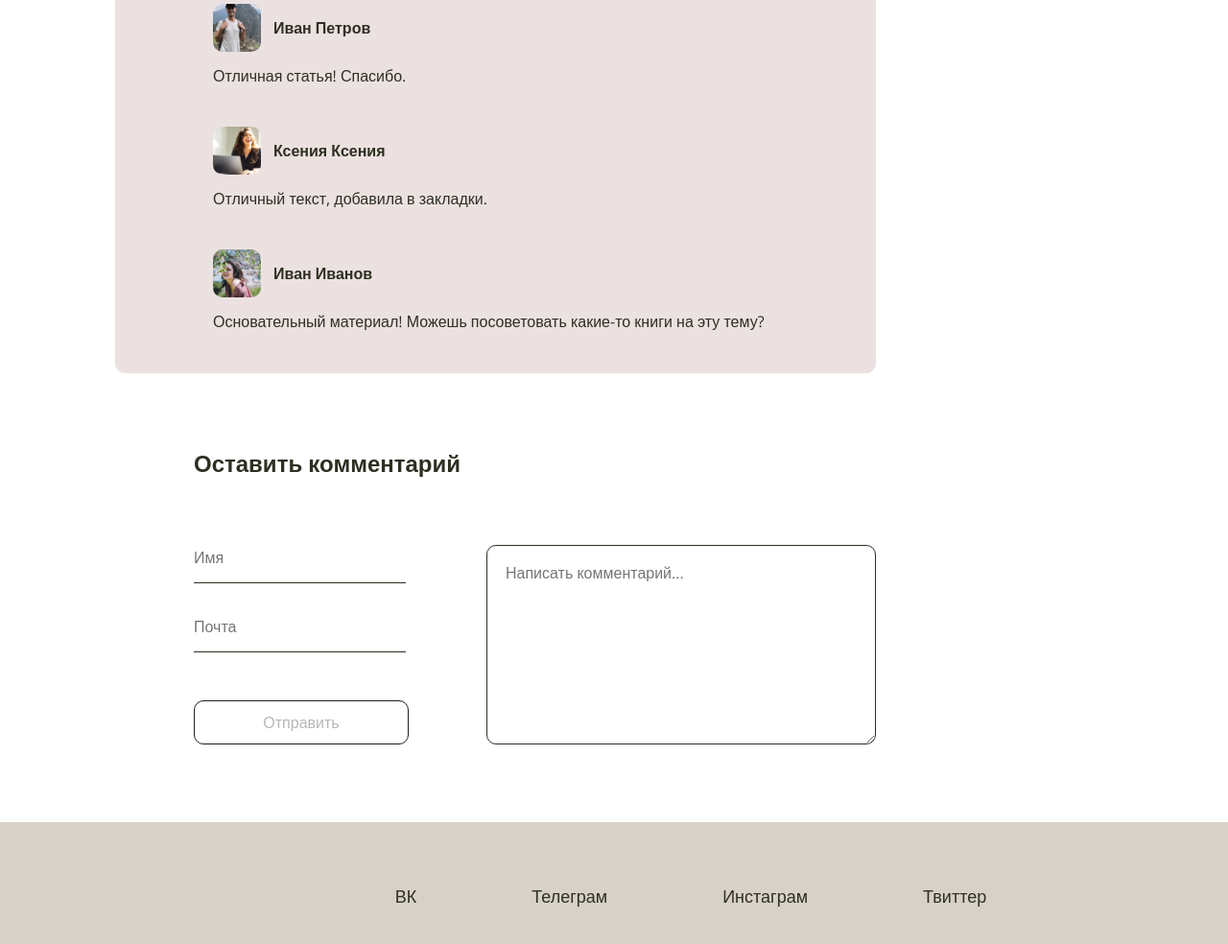
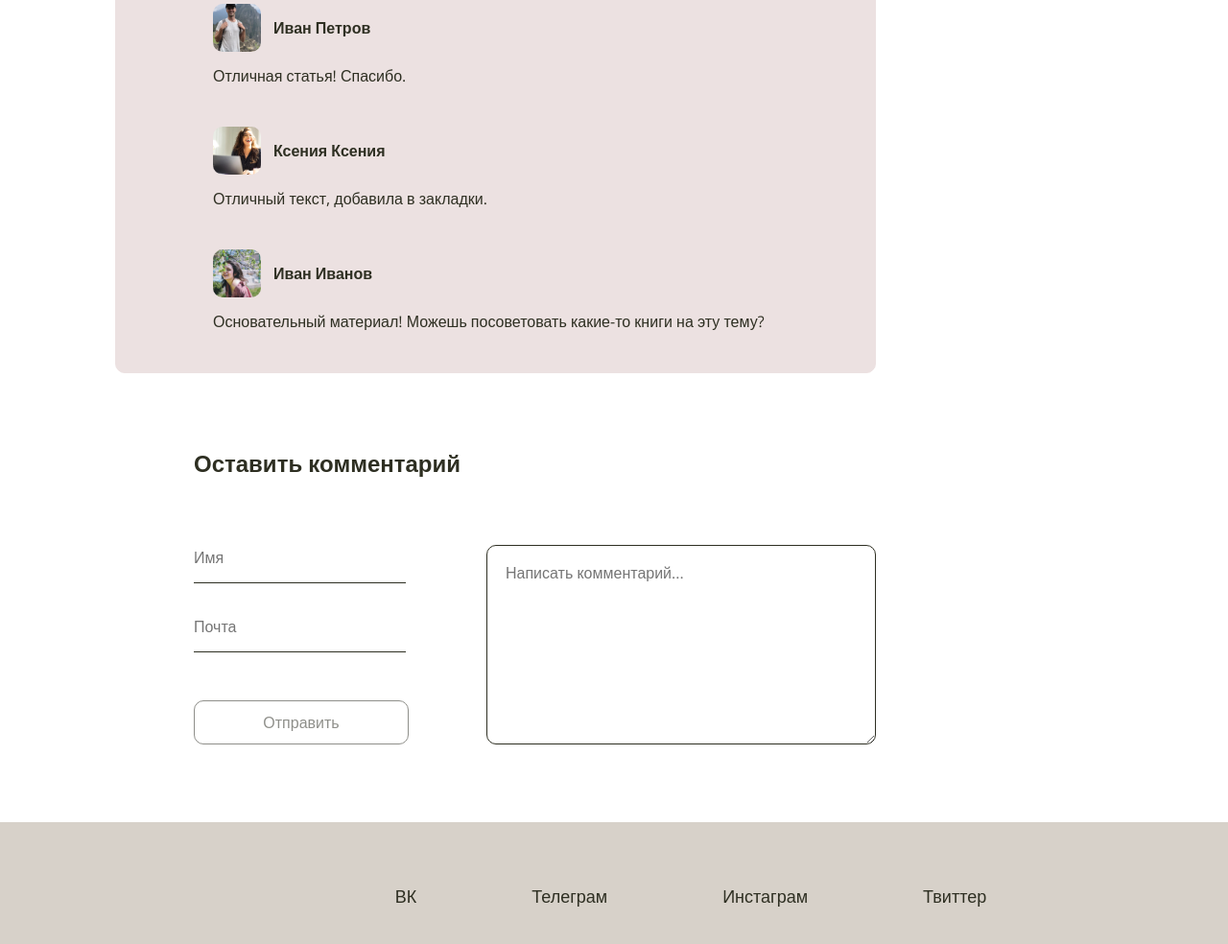
Before and after one commit to Nastasiya-Kam/MarathonHTMLac, a plain HTML site: page article1.html in a window 1280 px wide. Shown: the part 2184-3168 px from the top of the page at 96% size. Drawn offline with nearby package versions, Linux system fonts and the light colour scheme; a web font is replaced by a local one.

Commit message:
Add files via upload

```diff
--- a/style.css
+++ b/style.css
@@ -92,6 +92,7 @@ img {
     width: 224px;
     height: 46px;
     background-color: transparent;
+    color: var(--basic-dark);
     font-family: inherit;
     font-size: 16px;
     display: block;
@@ -104,6 +105,10 @@ img {
 
 .button:active {
     box-shadow: inset 0px 0px 2px var(--basic-black);
+}
+
+.button:disabled {
+    opacity: 0.5;
 }
 
 .up-button {
```
